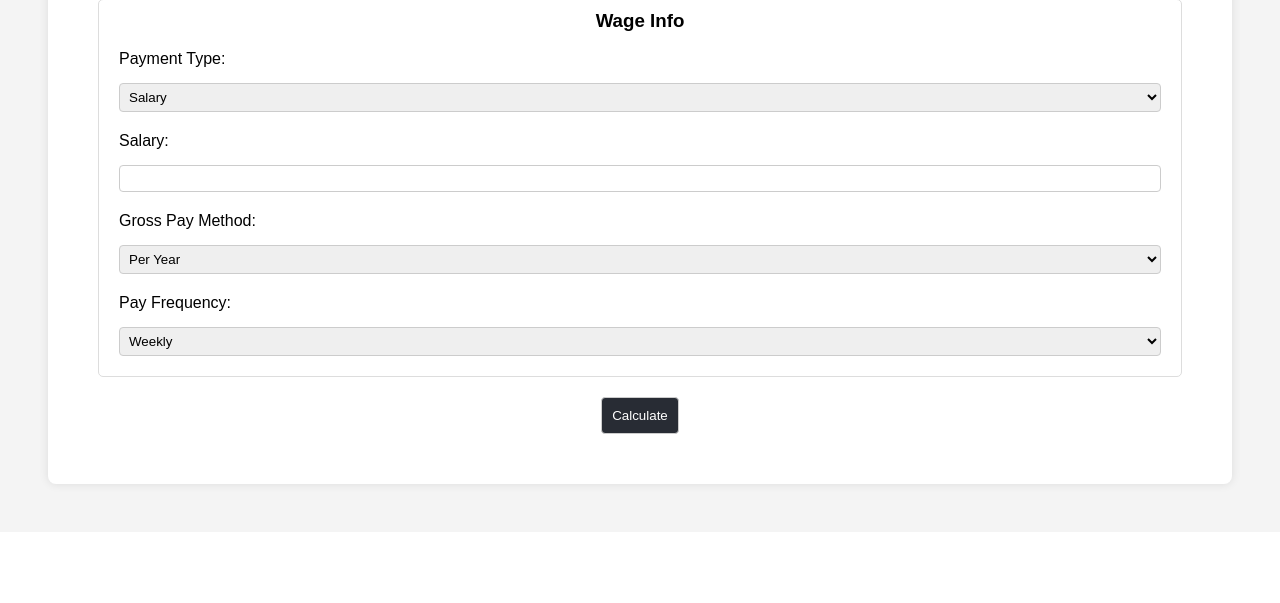
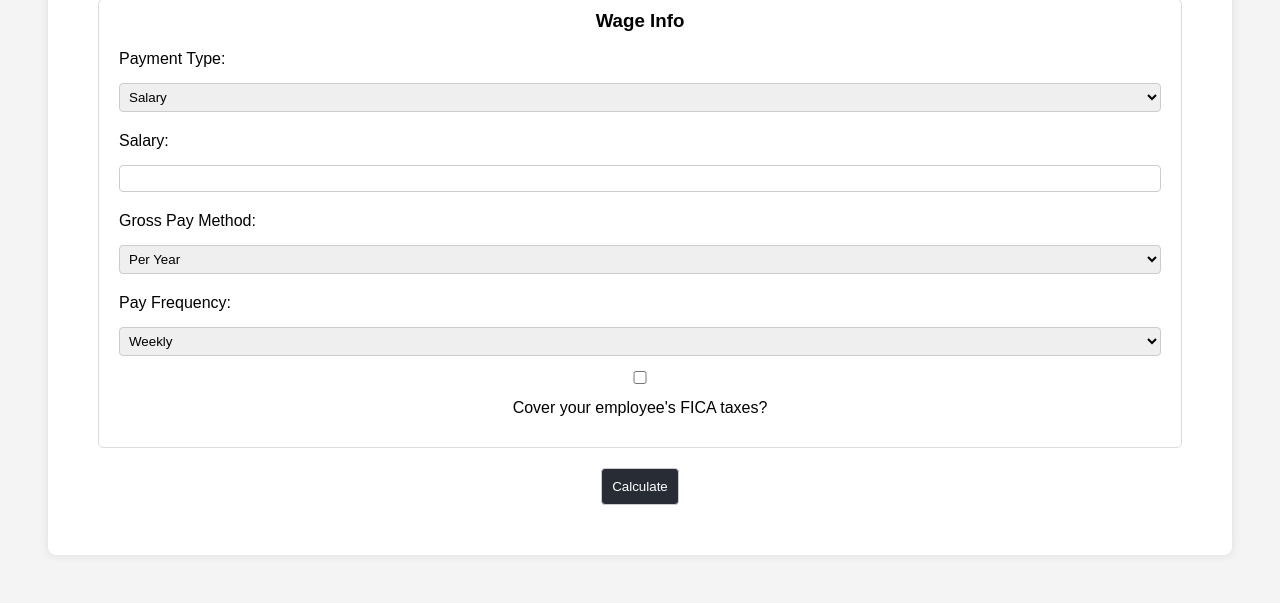
Before and after one commit to sohumdaftary/payroll-calculator, a Flask app: page / in a window 1280 px wide. Shown: the part 826-1429 px from the top of the page. Before the commit the page ends 1317 px from the top, so only its background shows below. Run offline with Flask 3, Linux system fonts and the light colour scheme.

Commit message:
UI cover FICA

```diff
--- a/static/script.js
+++ b/static/script.js
@@ -48,6 +48,7 @@ async function calculatePayroll() {
         const under18Occupation = document.getElementById('under18Occupation').checked;
         const pay2700 = document.getElementById('pay2700').checked;
         const pay1000 = document.getElementById('pay1000').checked;
+        const coverFicaTaxes = document.getElementById('coverFicaTaxes').checked;
 
         let wages;
         if (paymentType === 'salary') {
@@ -93,7 +94,8 @@ async function calculatePayroll() {
                 under18Student: under18Student,
                 under18Occupation: under18Occupation,
                 pay2700: pay2700,
-                pay1000: pay1000
+                pay1000: pay1000,
+                coverFicaTaxes: coverFicaTaxes
             })
         });
 
--- a/templates/index.html
+++ b/templates/index.html
@@ -249,6 +249,13 @@
                         <option value="semi-monthly">Semi-Monthly</option>
                         <option value="monthly">Monthly</option>
                     </select>
+
+                     <!-- New Checkbox for FICA Taxes -->
+                    <div class="checkbox-item">
+                        <input type="checkbox" id="coverFicaTaxes" name="coverFicaTaxes">
+                        <label for="coverFicaTaxes">Cover your employee's FICA taxes?</label>
+                    </div>
+
                 </div>
             </div>
 
```
